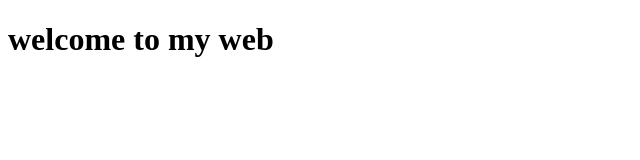
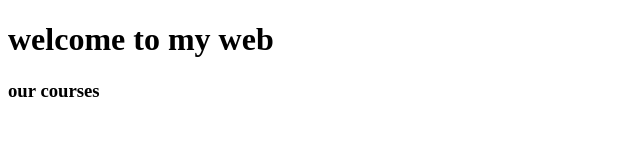
Before and after one commit to Abshir-hub/web-app, a plain HTML site: page index.html in a window 1280 px wide. Shown: the whole page, without its empty margins (0-640 px from the left). Drawn offline with Linux system fonts and the light colour scheme.

Commit message:
new h3 file added

```diff
--- a/index.html
+++ b/index.html
@@ -7,5 +7,6 @@
 </head>
 <body>
     <h1>welcome to my web</h1>
+    <h3>our courses</h3>
 </body>
 </html>
```
